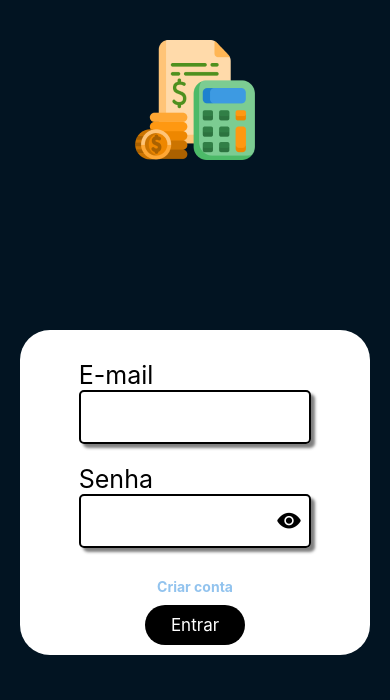
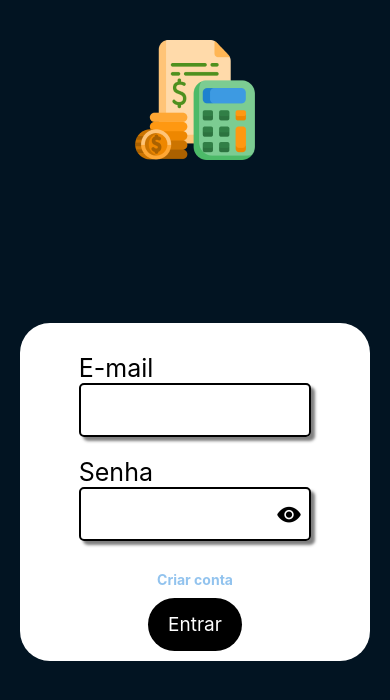
Before and after one commit to ViniSouza001/micro-bills, a React Native app in the folder app/: screen / in a window 390 px wide. Shown: the top 700 px of the page. Built offline with nearby package versions, Linux system fonts and the light colour scheme.

Commit message:
Ultima alteracao: 20/09/2023

```diff
--- a/app/components/Screens/CriarConta.js
+++ b/app/components/Screens/CriarConta.js
@@ -5,6 +5,7 @@ import styles from "../stylesheets/homeScreen.styles"
 import Input from "./login/Input";
 import DateTimePicker from '@react-native-community/datetimepicker';
 import { FontAwesome5 } from '@expo/vector-icons';
+import ButtonForm from './login/ButtonForm'
 
 function CriarConta({ navigation }) {
 
@@ -24,6 +25,12 @@ function CriarConta({ navigation }) {
             setShowDatePicker(false);
         }
     };
+
+    const criarConta = () => {
+
+        fetch('http://localhost:8081/cadastro')
+        console.log('conta criada')
+    }
 
     const openDatePicker = () => {
         setShowDatePicker(true);
@@ -77,6 +84,10 @@ function CriarConta({ navigation }) {
                         isPassword={true}
                     />
                 </View>
+                <ButtonForm
+                    text={"Criar conta"}
+                    handleOnPress={criarConta}
+                />
             </View>
         </View>
     );
--- a/app/components/stylesheets/homeScreen.styles.js
+++ b/app/components/stylesheets/homeScreen.styles.js
@@ -48,18 +48,17 @@ const styles = StyleSheet.create({
         marginTop: 15
     },
     button: {
-        width: 100,
-        padding: 10,
-        paddingLeft: 15,
-        paddingRight: 15,
+        padding: 15,
+        paddingLeft: 20,
+        paddingRight: 20,
         backgroundColor: "#000000",
         alignItems: "center",
         borderRadius: 1000,
-        margin: 10
+        margin: 10,
     },
     txtButton: {
         color: "#FFFFFF",
-        fontSize: 17
+        fontSize: 19
     },
     divInput: {
         alignSelf: 'center',
@@ -104,7 +103,7 @@ const styles = StyleSheet.create({
         borderLeftColor: '#000',
         borderLeftWidth: 2,
         shadowColor: "rgba(0, 0, 0, 0.5)",
-        padding: 5
+        padding: 5,
     }
 })
 
```
Also changed, not shown: 1 other file (tests, documents, lock files or other folders).
